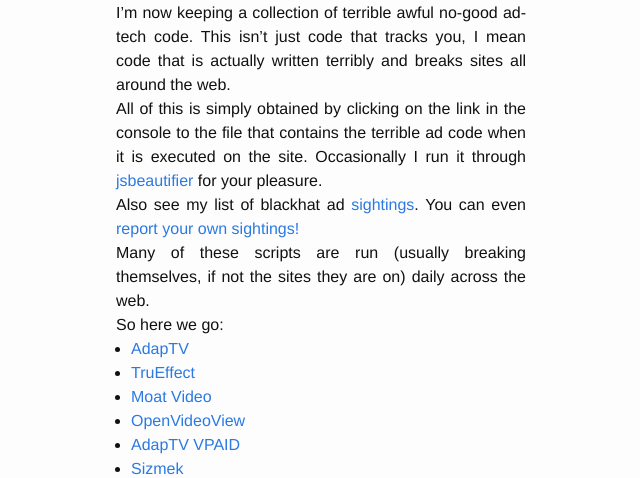
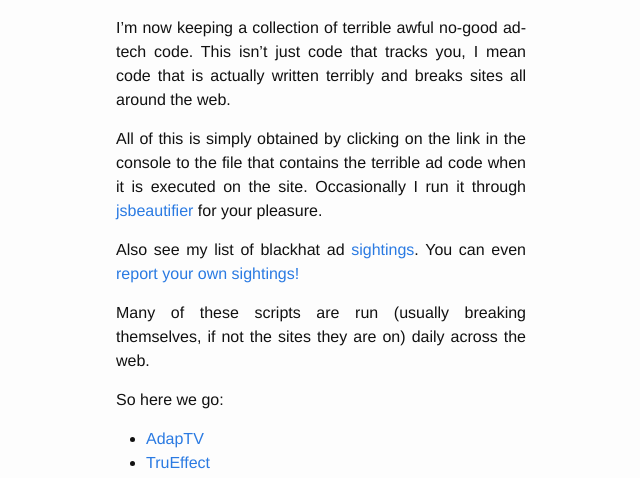
Before and after one commit to AramZS/aramzs.github.io, a Jekyll site: the page built from _posts/2016-02-18-a-running-collection-of-shitty-ad-code.markdown, in a window 1280 px wide. Shown: the part 420-898 px from the top of the page, without its empty margins (319-959 px from the left). Built offline with Jekyll 4.4.1, drawn with Linux system fonts in a browser that asks for light colours.

Commit message:
Update _layout.scss

```diff
--- a/_sass/_layout.scss
+++ b/_sass/_layout.scss
@@ -286,11 +286,9 @@
 }
 
 .single.post {
-    .post-header, p, li {
-        margin: 0 auto;
-        max-width: 410px;
-        text-align: justify;
-    }
+    margin: 0 auto;
+    max-width: 410px;
+    text-align: justify;
 }
 
 .single.post-with-image {
```
